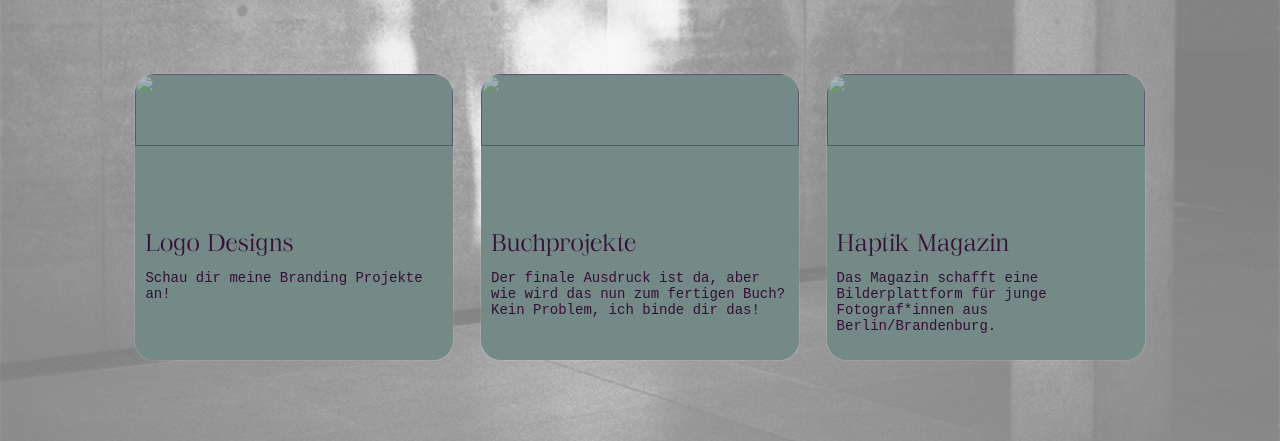
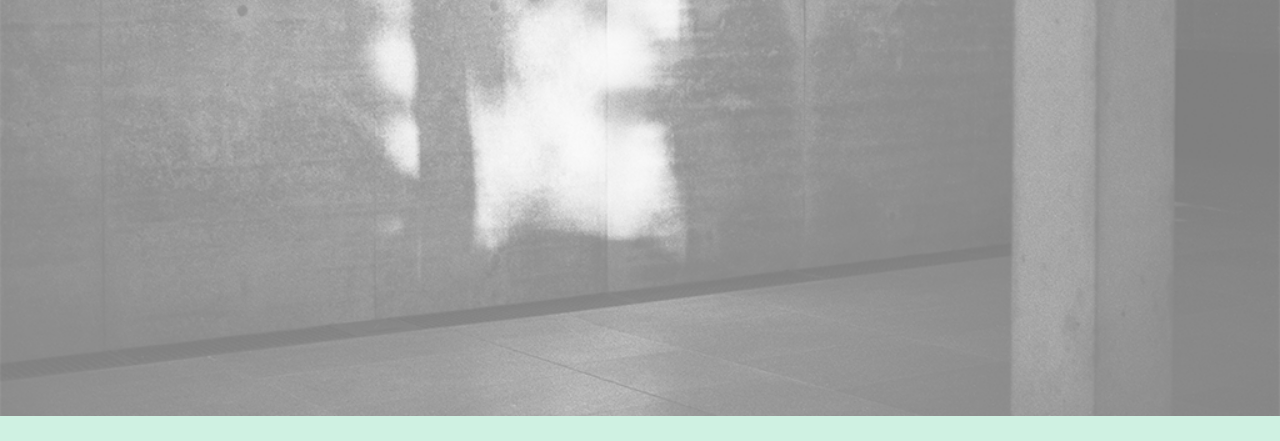
Before and after one commit to vivrisc/vivrisc.github.io, a plain HTML site: page index.html in a window 1280 px wide. Shown: the part 384-825 px from the top of the page. After the commit the page ends 800 px from the top, so only its background shows below. Drawn offline with Linux system fonts and the light colour scheme; a script that the page names is missing; a web font is replaced by a local one.

Commit message:
Home Cards Löschen

```diff
--- a/index.html
+++ b/index.html
@@ -38,46 +38,7 @@
                 </div>
             </section>
         </div>
-        <div>
-            <section class="project-wrapper">
-                <div class="cards">
-                    <a href="" class="card">
-                        <div class="card-content">
-                            <div class="card-border"></div>
-                            <img class="card-img" src="assets/ph.png" alt="">
-                            <div class="card-txt">
-                                <h2 class="card-title">Logo Designs</h2>
-                                <p>Schau dir meine Branding Projekte an!</p>
-                            </div>
-                        </div>
-                    </a>
-
-                    <a href="" class="card">
-                        <div class="card-content">
-                            <div class="card-border"></div>
-                            <img class="card-img" src="assets/ph.png" alt="">
-                            <div class="card-txt">
-                                <h2 class="card-title">Buchprojekte</h2>
-                                <p>Der finale Ausdruck ist da, aber wie wird das nun zum fertigen Buch? Kein Problem, ich binde dir das!</p>
-                            </div>
-                        </div>
-                    </a>
-
-                    <a href="" class="card">
-                        <div class="card-content">
-                            <div class="card-border"></div>
-                            <img class="card-img" src="assets/ph.png" alt="">
-                            <div class="card-txt">
-                                <h2 class="card-title">Haptik Magazin</h2>
-                                <p>Das Magazin schafft eine Bilderplattform für junge Fotograf*innen aus Berlin/Brandenburg.</p>
-                            </div>
-                        </div>
-                    </a>
-
-                </div>
-            </section>
-        </div>
-    </main>
+            </main>
 
     <!-- JavaScript -->
     <script src="sketch.js"></script>
```
